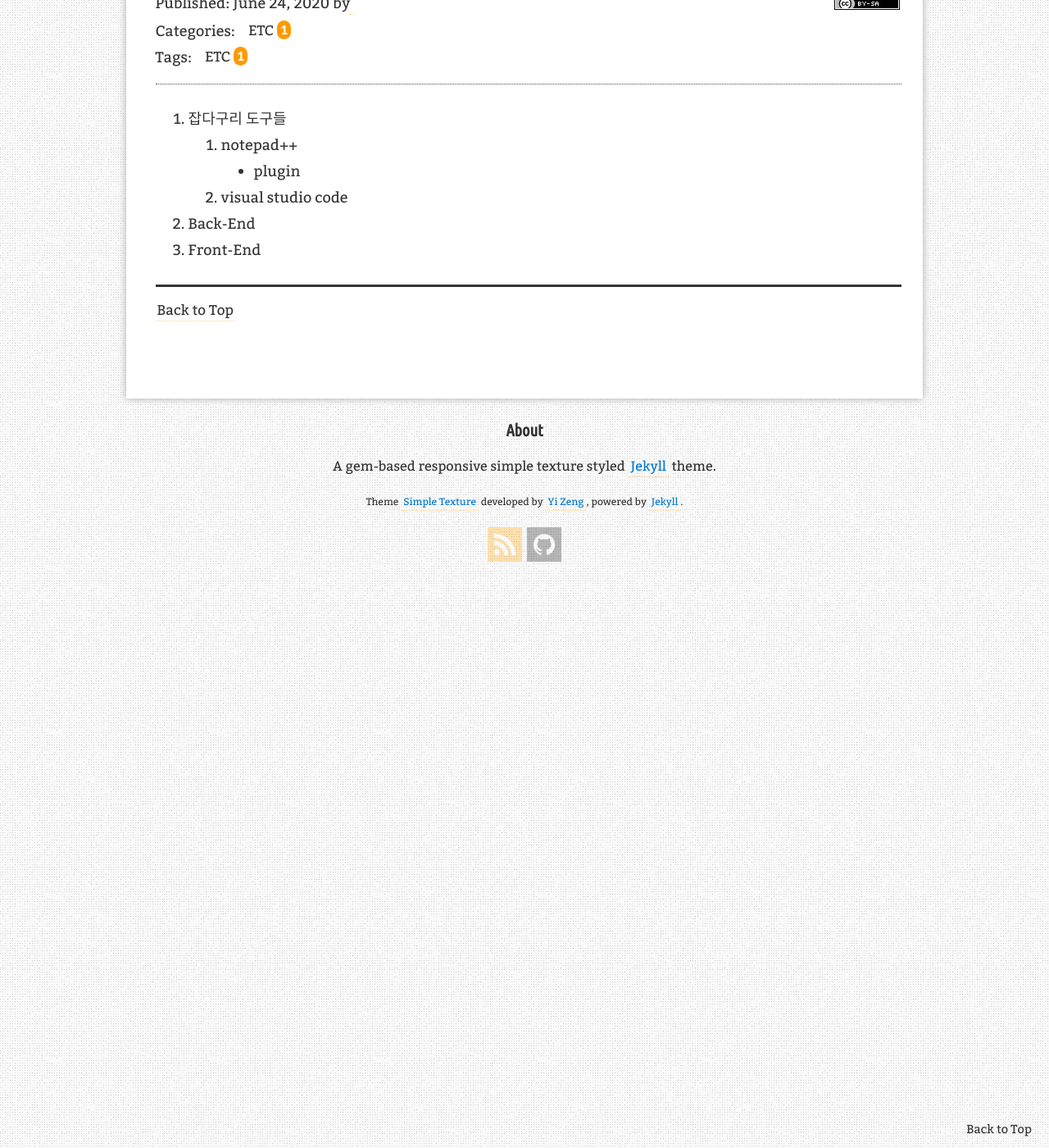
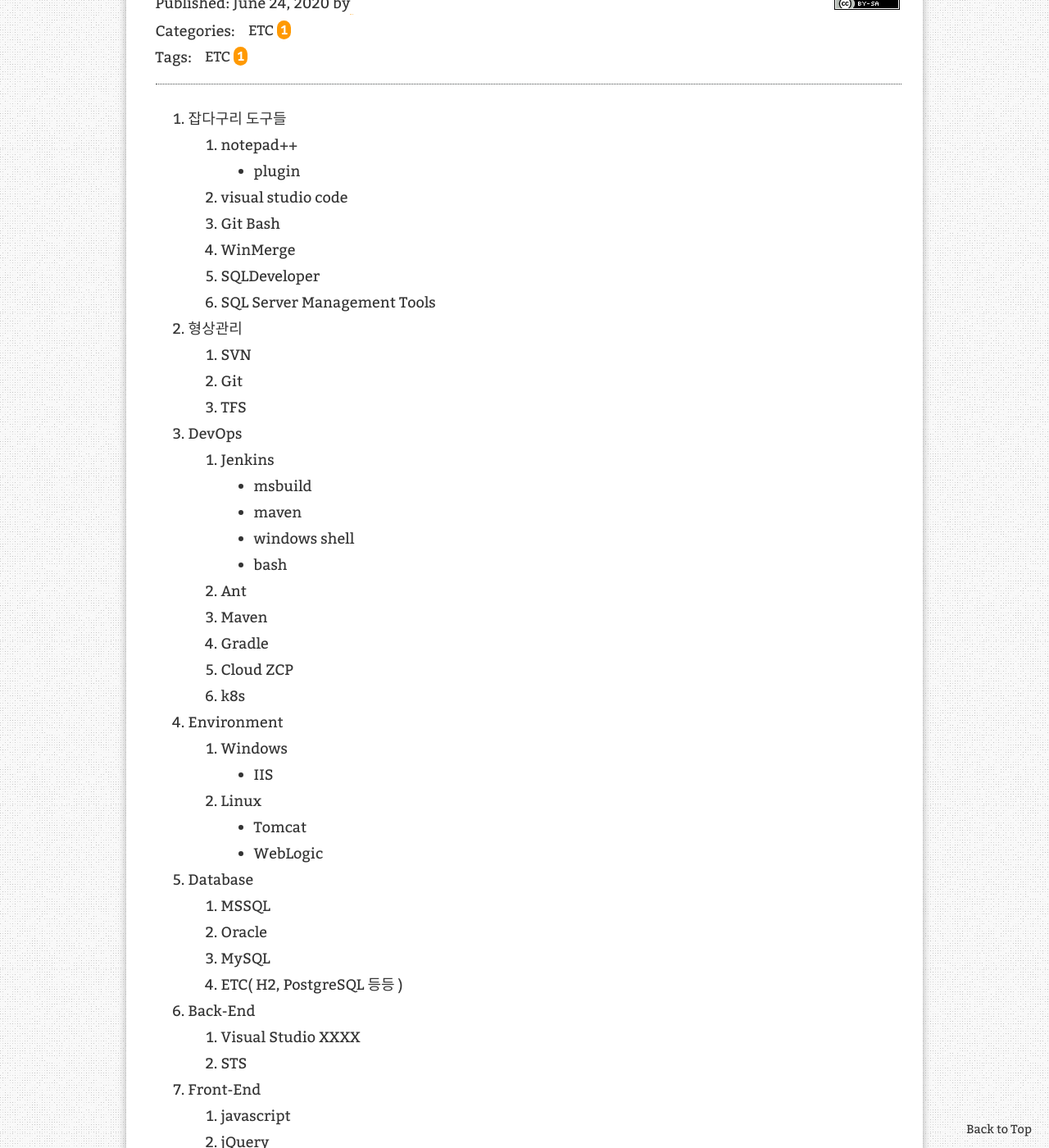
Before and after one commit to leekimin/leekimin.github.io, a Jekyll site: the page built from _posts/2020-06-24-Ready.md, in a window 1280 px wide and 1400 px high, scrolled down 218 px. Shown: the whole window at 82% size. Built offline with Jekyll 4.4.1, drawn with Linux system fonts in a browser that asks for light colours; some web fonts are replaced; comment, search, counter and statistics services are not loaded.

Commit message:
list modify

```diff
--- a/_posts/2020-06-24-Ready.md
+++ b/_posts/2020-06-24-Ready.md
@@ -12,5 +12,42 @@
 	1. notepad++
 		- plugin
 	1. visual studio code
+	1. Git Bash
+	1. WinMerge
+	1. SQLDeveloper
+	1. SQL Server Management Tools
+1. 형상관리
+	1. SVN
+	1. Git
+	1. TFS
+1. DevOps
+	1. Jenkins
+		- msbuild
+		- maven
+		- windows shell
+		- bash
+	1. Ant
+	1. Maven
+	1. Gradle
+	1. Cloud ZCP
+	1. k8s
+1. Environment
+	1. Windows
+		- IIS
+	1. Linux
+		- Tomcat
+		- WebLogic
+1. Database
+	1. MSSQL
+	1. Oracle
+	1. MySQL
+	1. ETC( H2, PostgreSQL 등등 )
 1. Back-End
+	1. Visual Studio XXXX
+	1. STS
 1. Front-End
+	1. javascript
+	1. jQuery
+	1. html
+	1. css
+	1. Flex
```
